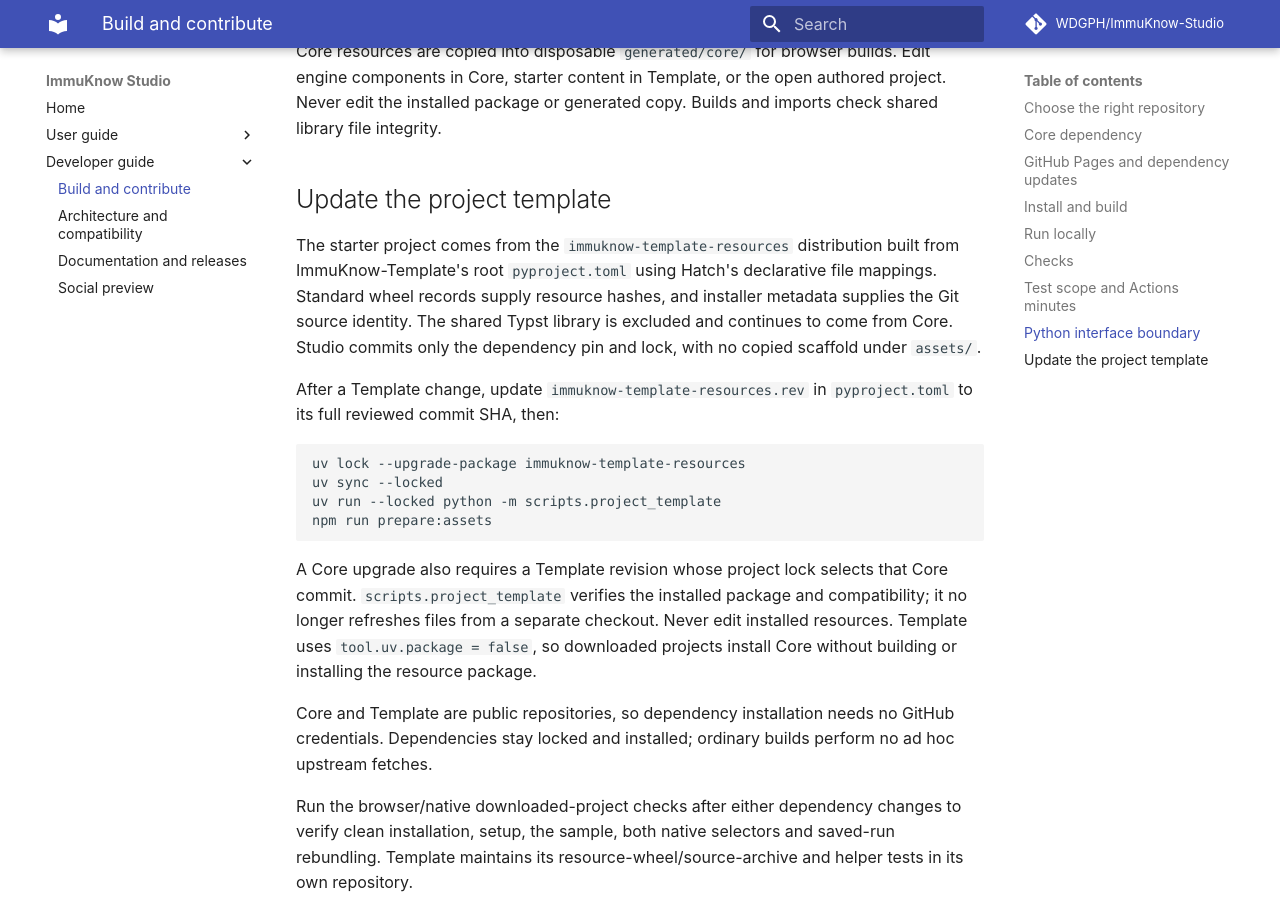
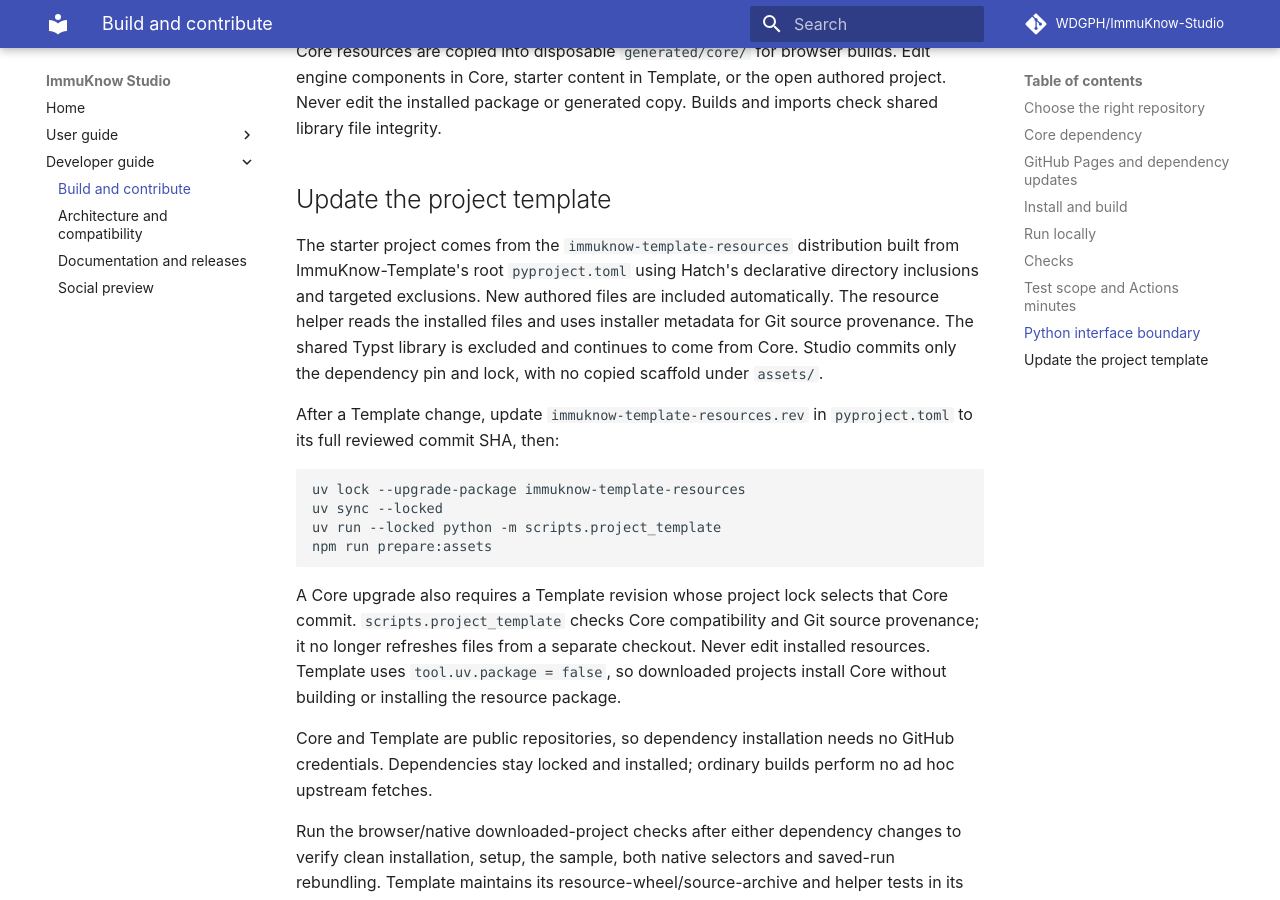
Before and after one commit to WDGPH/ImmuKnow-Studio, an MkDocs documentation site: the page built from docs/development.md, in a window 1280 px wide and 900 px high, scrolled down 5537 px. Built offline with MkDocs 1.6.1 and Material for MkDocs 9.7.7, drawn with Linux system fonts in a browser that asks for light colours; comment, search, counter and statistics services are not loaded.

Commit message:
Use simplified Template resource packaging

````diff
--- a/docs/development.md
+++ b/docs/development.md
@@ -258,8 +258,9 @@ imports check shared library file integrity.
 
 The starter project comes from the `immuknow-template-resources` distribution
 built from ImmuKnow-Template's root `pyproject.toml` using Hatch's declarative
-file mappings. Standard wheel records supply resource hashes, and installer
-metadata supplies the Git source identity. The shared Typst library is
+directory inclusions and targeted exclusions. New authored files are included
+automatically. The resource helper reads the installed files and uses installer
+metadata for Git source provenance. The shared Typst library is
 excluded and continues to come from Core. Studio commits only the dependency
 pin and lock, with no copied scaffold under `assets/`.
 
@@ -274,9 +275,9 @@ npm run prepare:assets
 ```
 
 A Core upgrade also requires a Template revision whose project lock selects
-that Core commit. `scripts.project_template` verifies the installed package and
-compatibility; it no longer refreshes files from a separate checkout. Never edit
-installed resources. Template uses `tool.uv.package = false`, so downloaded
+that Core commit. `scripts.project_template` checks Core compatibility and
+Git source provenance; it no longer refreshes files from a separate checkout.
+Never edit installed resources. Template uses `tool.uv.package = false`, so downloaded
 projects install Core without building or installing the resource package.
 
 Core and Template are public repositories, so dependency installation needs no
--- a/pyproject.toml
+++ b/pyproject.toml
@@ -10,7 +10,7 @@ package = false
 [tool.uv.sources]
 immuknow = { git = "https://github.com/WDGPH/ImmuKnow.git", rev = "499dd2a2a04e6d621e3720a4f0fe618727cf1bd5" }
 
-immuknow-template-resources = { git = "https://github.com/WDGPH/ImmuKnow-Template.git", rev = "61b40e31387fef8fffa8a53caa6bd7f657ae8d7d" }
+immuknow-template-resources = { git = "https://github.com/WDGPH/ImmuKnow-Template.git", rev = "43922f69657ad784f64db0d473435309378eb368" }
 
 [dependency-groups]
 dev = [
````
Also changed, not shown: AGENTS.md (+1 -1 lines), docs/architecture.md (+4 -5 lines), 2 other files.
